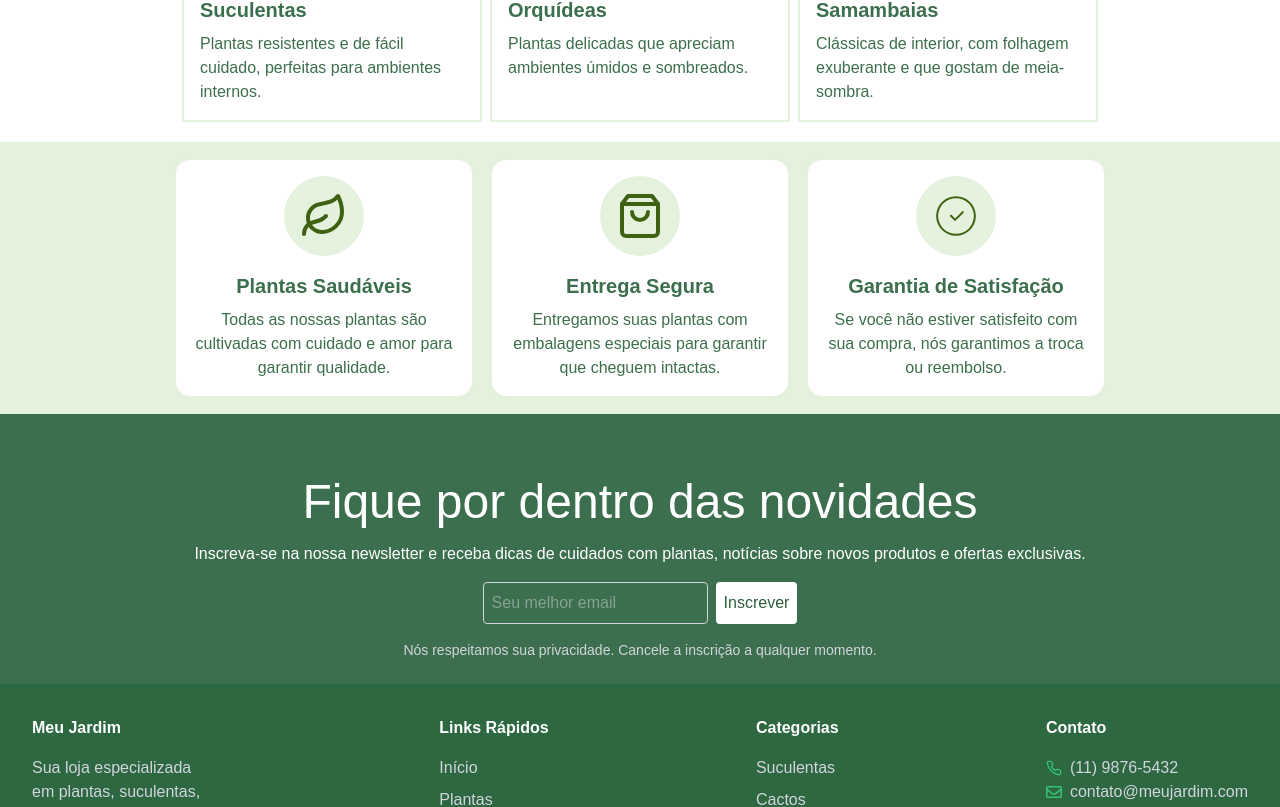
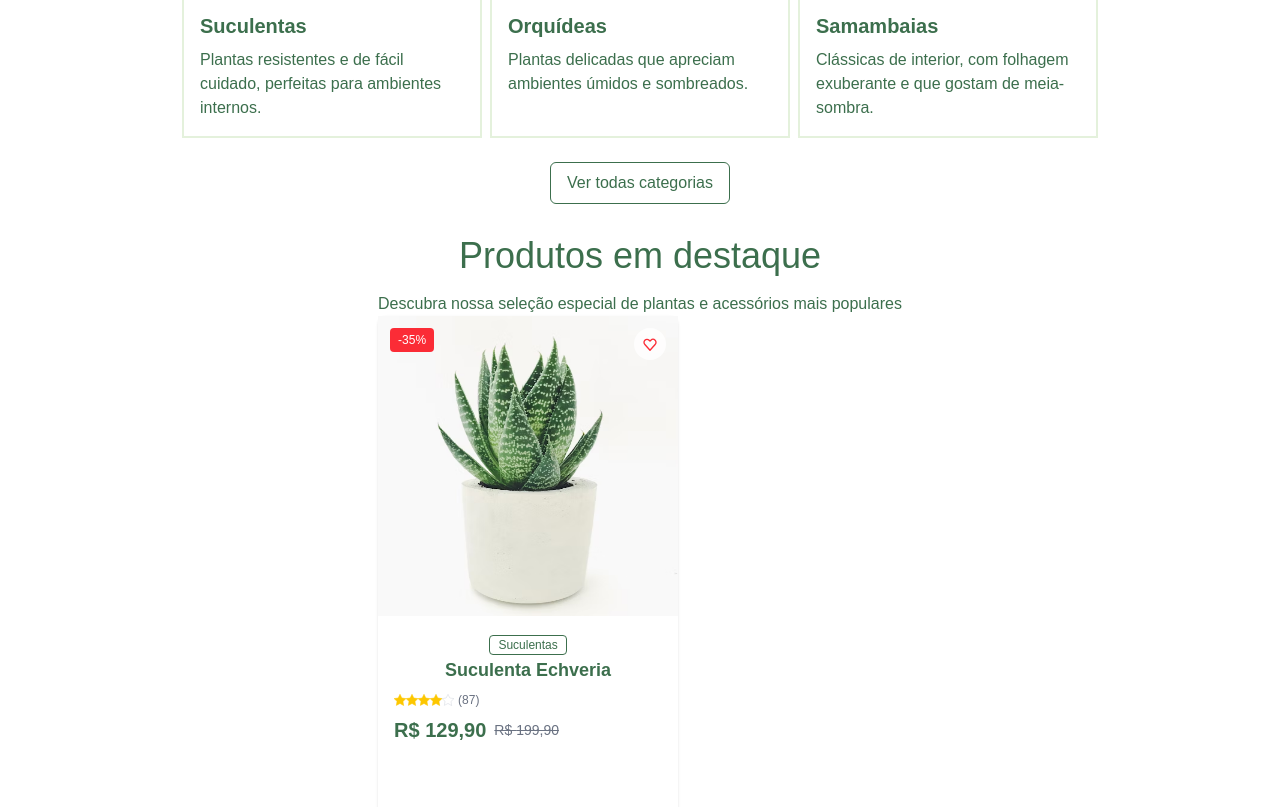
Before and after one commit to GabrielWojcik/e-commerce-plants, a Next.js app: page / in a window 1280 px wide. Shown: the part 966-1773 px from the top of the page. Built offline with nearby package versions, Linux system fonts and the light colour scheme.

Commit message:
feat: add new page for login and new component for product

```diff
--- /dev/null
+++ b/src/app/catalogo/page.tsx
@@ -0,0 +1,3 @@
+export default function Catalogo() {
+  return <div>catalogo</div>;
+}
--- a/src/app/layout.tsx
+++ b/src/app/layout.tsx
@@ -1,9 +1,7 @@
 import type { Metadata } from "next";
 import { Geist, Geist_Mono } from "next/font/google";
 import "./globals.css";
-import { NavBar } from "@/components/NavBar";
-import { NavBarMobile } from "@/components/NavBar/Mobile";
-import { Footer } from "@/components/Footer";
+import { LayoutWrapper } from "@/components/LayoutWrapper";
 
 const geistSans = Geist({
   variable: "--font-geist-sans",
@@ -16,8 +14,8 @@ const geistMono = Geist_Mono({
 });
 
 export const metadata: Metadata = {
-  title: "Create Next App",
-  description: "Generated by create next app",
+  title: "Meu Jardim",
+  description: "Cactos e Suculentas",
 };
 
 export default function RootLayout({
@@ -30,14 +28,7 @@ export default function RootLayout({
       <body
         className={`${geistSans.variable} ${geistMono.variable} antialiased`}
       >
-        <div className="block md:hidden">
-          <NavBarMobile />
-        </div>
-        <div className="hidden md:block">
-          <NavBar />
-        </div>
-        {children}
-        <Footer />
+        <LayoutWrapper>{children}</LayoutWrapper>
       </body>
     </html>
   );
--- /dev/null
+++ b/src/app/login/page.tsx
@@ -0,0 +1,17 @@
+import { LoginBtn } from "@/components/LoginBtn";
+import { getServerSession } from "next-auth";
+import { redirect } from "next/navigation";
+
+export default async function LoginPage() {
+  const session = await getServerSession();
+
+  if (!session) {
+    return redirect("/");
+  }
+
+  return (
+    <div>
+      <LoginBtn />
+    </div>
+  );
+}
--- a/src/app/page.tsx
+++ b/src/app/page.tsx
@@ -4,19 +4,20 @@ import { cardMocks } from "@/mocks/cards";
 import { LuLeaf } from "react-icons/lu";
 import { FiShoppingBag } from "react-icons/fi";
 import { CiCircleCheck } from "react-icons/ci";
+import { ProductCard } from "@/components/ProductCard";
 
 export default function Home() {
   return (
     <div>
       <Banner />
-
-      <div className="flex flex-col items-center justify-center gap-4 text-center">
+      <div className="flex flex-col items-center justify-center gap-4 text-center pt-4">
         <h1 className="text-5xl text-[#2f5e3c]">Nossas Categorias</h1>
         <p>
           Explore nossa variedade de plantas e acessórios para todos os espaços
           e níveis de experiência.
         </p>
-        <div className="flex flex-co flex-wrap justify-center md:flex-row">
+        <div className="flex flex-col flex-wrap justify-center gap-5 mb-4">
+          <div className="flex">
             {cardMocks.map((item) => {
               return (
                 <Card
@@ -28,6 +29,22 @@ export default function Home() {
                 />
               );
             })}
+          </div>
+          <div>
+            <button className="text-[#3C6F4D] border border-[#3C64F4D] py-2 px-4 rounded-md cursor-pointer">
+              Ver todas categorias
+            </button>
+          </div>
+        </div>
+        <div className="text-[#3C6F4D]">
+          <div className="flex flex-col gap-4">
+            <h2 className="text-4xl">Produtos em destaque</h2>
+            <h3>
+              Descubra nossa seleção especial de plantas e acessórios mais
+              populares
+            </h3>
+          </div>
+          <ProductCard />
         </div>
         <div className="w-full">
           <div className="flex flex-col md:flex-row gap-4 bg-[#E4F1DC] w-full justify-center p-4 items-center">
--- a/src/components/Banner.tsx
+++ b/src/components/Banner.tsx
@@ -3,6 +3,7 @@ import Img1 from "../images/flower/vaso-1.png";
 import Img2 from "../images/flower/vaso-2.png";
 import Img3 from "../images/flower/vaso-3.png";
 import Image from "next/image";
+import Link from "next/link";
 export function Banner() {
   return (
     <div className="bg-[#e4f1dc] text-[#2f5e3c] flex flex-col items-center h-full p-4 gap-2 md:flex-row">
@@ -18,9 +19,11 @@ export function Banner() {
           <button className="bg-[#3c6f4d] text-white py-2 px-8 rounded font-bold flex items-center gap-4 cursor-pointer hover:bg-green-700">
             Comprar agora <FaArrowRightLong />
           </button>
-          <button className="bg-white text-[#3c6f4d] py-2 px-8 border-[#3c6f4d] border rounded cursor-pointer hover:bg-[#3c6f4d] hover:text-white">
-            Ver catálogo
-          </button>
+          <Link href="/catalogo">
+            <button className="bg-white text-[#3c6f4d] py-2 px-8 border-[#3c6f4d] border rounded cursor-pointer hover:bg-[#3c6f4d] hover:text-white">
+              Ver catálogo
+            </button>
+          </Link>
         </div>
       </div>
       <div className=" hidden  items-center justify-end h-96 w-full md:flex">
--- /dev/null
+++ b/src/components/LayoutWrapper.tsx
@@ -0,0 +1,31 @@
+"use client";
+
+import { usePathname } from "next/navigation";
+import { NavBar } from "@/components/NavBar";
+import { NavBarMobile } from "@/components/NavBar/Mobile";
+import { Footer } from "@/components/Footer";
+
+export function LayoutWrapper({ children }: { children: React.ReactNode }) {
+  const pathname = usePathname();
+
+  const hideLayout = pathname === "/login";
+
+  return (
+    <>
+      {!hideLayout && (
+        <>
+          <div className="block md:hidden">
+            <NavBarMobile />
+          </div>
+          <div className="hidden md:block">
+            <NavBar />
+          </div>
+        </>
+      )}
+
+      {children}
+
+      {!hideLayout && <Footer />}
+    </>
+  );
+}
--- /dev/null
+++ b/src/components/ProductCard.tsx
@@ -0,0 +1,124 @@
+"use client";
+
+import Link from "next/link";
+import Image1 from "../images/card/example-photo.avif";
+import Image from "next/image";
+export function ProductCard() {
+  const id = "123";
+  const name = "Suculenta Echveria";
+  const price = 129.9;
+  const originalPrice = 199.9;
+  const discount = 35;
+  const rating = 4.2;
+  const reviews = 87;
+  const category = "Suculentas";
+  const inStock = true;
+
+  return (
+    <div className="bg-white rounded-lg shadow group cursor-pointer flex flex-col max-w-[300px]">
+      <Link href={`/produto/${id}`} className="flex-1">
+        <div className="relative">
+          <div className="aspect-square bg-plantBeige rounded-t-lg overflow-hidden">
+            <Image
+              src={Image1}
+              alt={name}
+              layout="fill"
+              quality={100}
+              //   className="w-full h-full object-cover group-hover:scale-105 transition-transform duration-300"
+            />
+          </div>
+
+          {discount && (
+            <div className="absolute top-3 left-3 bg-red-500 text-white text-xs px-2 py-1 rounded">
+              -{discount}%
+            </div>
+          )}
+
+          <button className="absolute top-3 right-3 p-2 bg-white/80 rounded-full hover:bg-white transition-colors">
+            <svg
+              xmlns="http://www.w3.org/2000/svg"
+              className="w-4 h-4 text-red-500"
+              fill="none"
+              viewBox="0 0 24 24"
+              stroke="currentColor"
+              strokeWidth={2}
+            >
+              <path
+                strokeLinecap="round"
+                strokeLinejoin="round"
+                d="M4.318 6.318a4.5 4.5 0 016.364 0L12 7.636l1.318-1.318a4.5 4.5 0 116.364 6.364L12 21.364 4.318 12.682a4.5 4.5 0 010-6.364z"
+              />
+            </svg>
+          </button>
+
+          {!inStock && (
+            <div className="absolute inset-0 bg-black/50 flex items-center justify-center rounded-t-lg">
+              <span className="bg-red-600 text-white text-xs px-2 py-1 rounded">
+                Fora de estoque
+              </span>
+            </div>
+          )}
+        </div>
+
+        <div className="p-4 space-y-2">
+          <span className="text-xs text-plantGreen border border-plantGreen px-2 py-0.5 rounded">
+            {category}
+          </span>
+
+          <h3 className="font-semibold text-lg line-clamp-2 group-hover:text-plantGreen transition-colors">
+            {name}
+          </h3>
+
+          <div className="flex items-center gap-1">
+            <div className="flex">
+              {[...Array(5)].map((_, i) => (
+                <svg
+                  key={i}
+                  className={`w-3 h-3 ${
+                    i < Math.floor(rating)
+                      ? "text-yellow-400 fill-yellow-400"
+                      : "text-gray-300"
+                  }`}
+                  fill={i < Math.floor(rating) ? "currentColor" : "none"}
+                  stroke="currentColor"
+                  strokeWidth={1}
+                  viewBox="0 0 24 24"
+                >
+                  <path d="M12 .587l3.668 7.431 8.2 1.192-5.934 5.782 1.401 8.169L12 18.896l-7.335 3.865 1.401-8.169L.132 9.21l8.2-1.192z" />
+                </svg>
+              ))}
+            </div>
+            <span className="text-xs text-gray-500">({reviews})</span>
+          </div>
+
+          <div className="flex items-center gap-2">
+            <span className="text-xl font-bold text-plantGreen">
+              R$ {price.toFixed(2).replace(".", ",")}
+            </span>
+            <span className="text-sm text-gray-500 line-through">
+              R$ {originalPrice.toFixed(2).replace(".", ",")}
+            </span>
+          </div>
+        </div>
+      </Link>
+
+      <div className="p-4 pt-0">
+        {inStock ? (
+          <Link
+            href={`/produto/${id}`}
+            className="block w-full text-center bg-plantGreen hover:bg-plantGreen-dark text-white py-2 px-4 rounded transition"
+          >
+            Ver detalhes
+          </Link>
+        ) : (
+          <button
+            disabled
+            className="block w-full bg-gray-300 text-white py-2 px-4 rounded cursor-not-allowed"
+          >
+            Indisponível
+          </button>
+        )}
+      </div>
+    </div>
+  );
+}
```
Also changed, not shown: src/images/card/example-photo.avif (added). Lines whose indentation alone changed are shown as unchanged.
